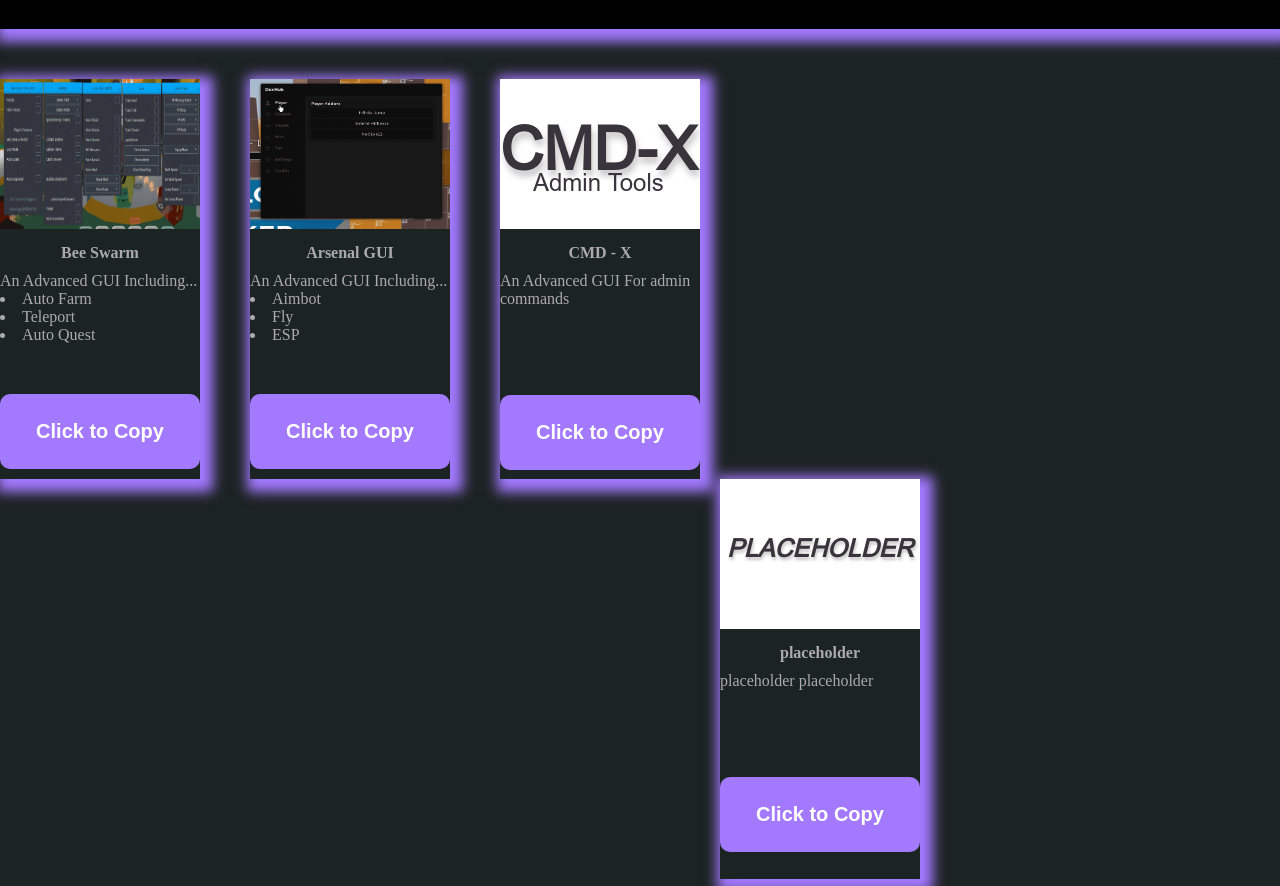
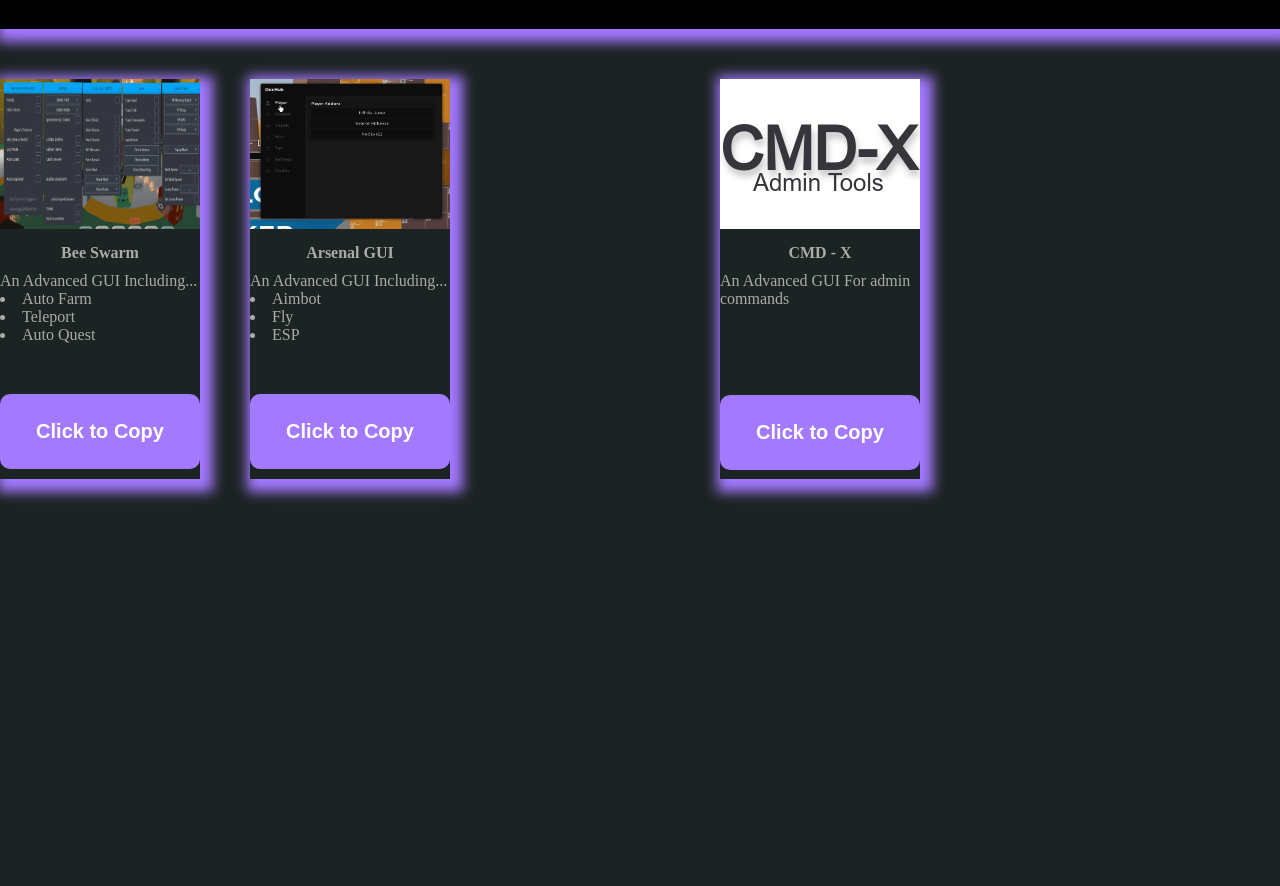
Before and after one commit to InsulatorGMan/Application, a plain HTML site: page index.html in a window 1280 px wide. Shown: the part 67-953 px from the top of the page. Drawn offline with Linux system fonts and the light colour scheme.

Commit message:
Update style.css

```diff
--- a/style.css
+++ b/style.css
@@ -89,7 +89,7 @@ button:hover {
   font-size:20px;
   font-weight:900;
 }
-#script-box-4 {
+#script-box-3 {
   transform:translateY(-750px) translateX(720px);
   width:200px;
   height:400px;
```
